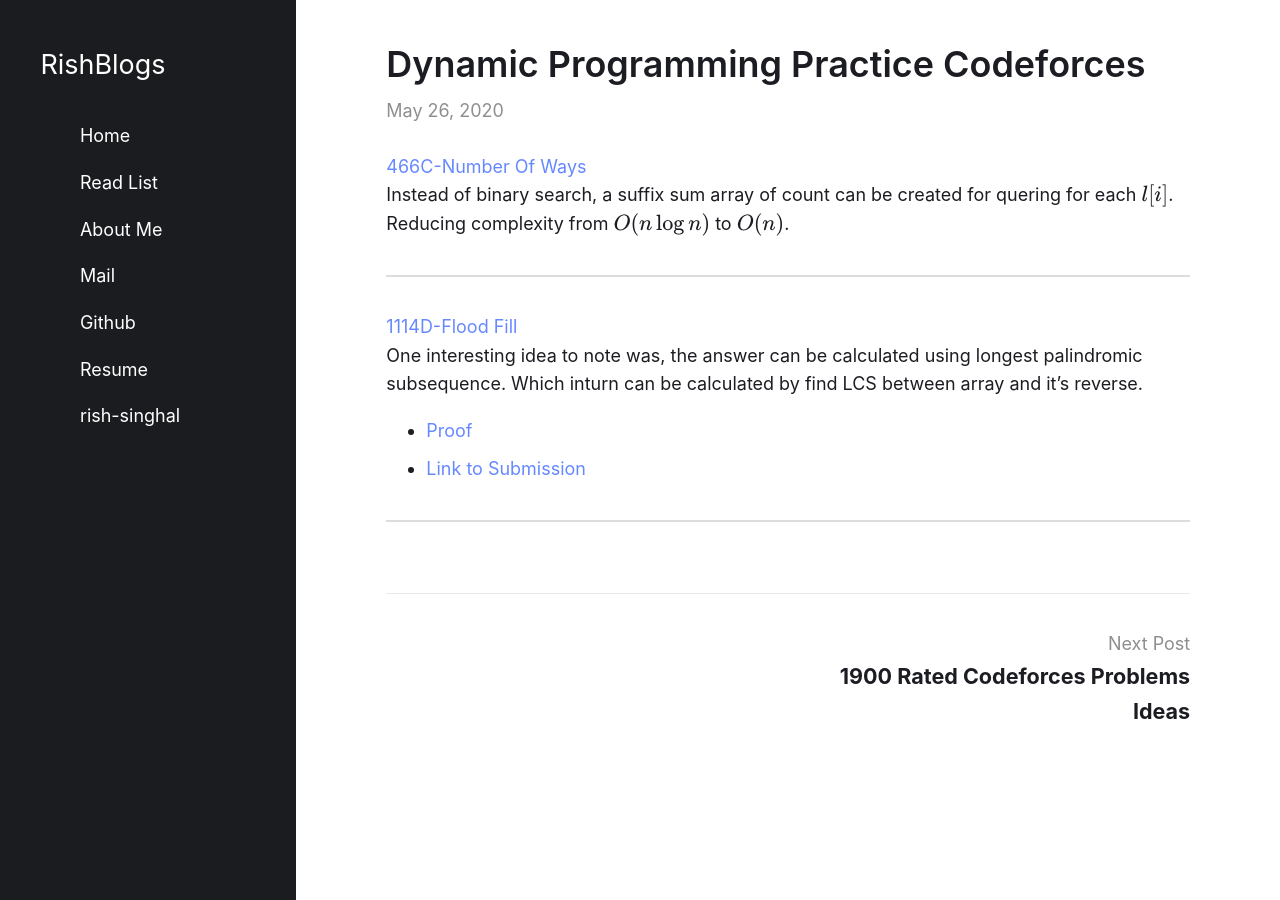
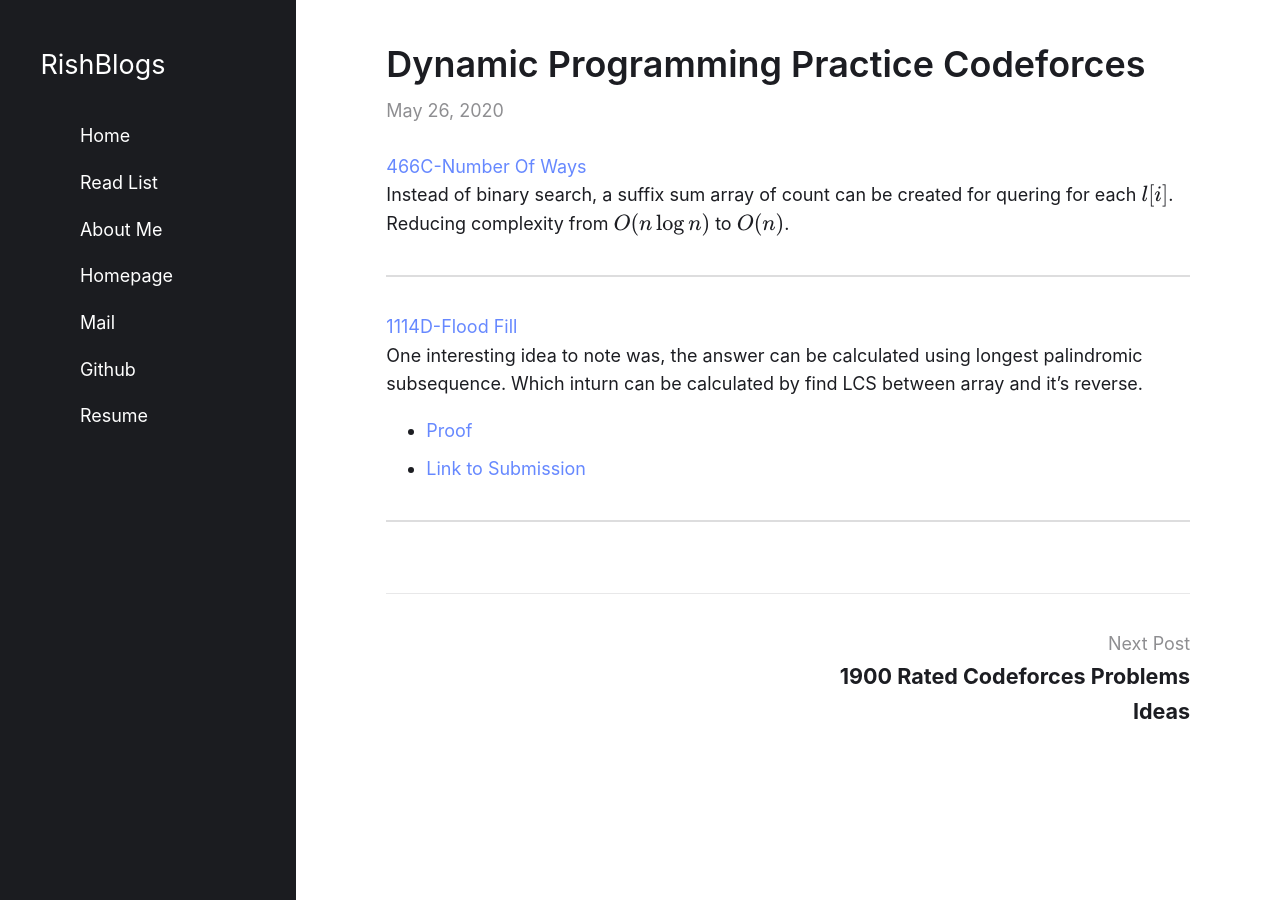
Before and after one commit to rish-singhal/blogs, a Jekyll site: the page built from _posts/2020-05-26-dynamic-programming-codeforces-practice.md, in a window 1280 px wide. Built offline with Jekyll 4.4.1, drawn with Linux system fonts in a browser that asks for light colours; formulas are drawn with MathJax 3; comment, search, counter and statistics services are not loaded.

Commit message:
updated resources

```diff
--- a/_config.yml
+++ b/_config.yml
@@ -30,10 +30,10 @@ navigation:
   - {file: "about_me.md", icon: address-card}
 
 external:                    # see http://fontawesome.com/icons
+ - {title: Homepage, icon: home, url: "https://rish-singhal.github.io"}
  - {title: Mail, icon: envelope, url: "mailto:rishabh.singhal@research.iiit.ac.in"}
  - {title: Github, icon: github, url: "https://github.com/rish-singhal"}
  - {title: Resume, icon: link, url: "https://github.com/rish-singhal/Resume/blob/main/resume_rishabh_singhal.pdf"}
- - {title: rish-singhal, icon: link, url: "https://rish-singhal.github.io"}
 #  - {title: Subscribe, icon: rss, url: "/feed.xml"}
 
 # comments:
```
Also changed, not shown: _posts/2020-05-26-dynamic-programming-codeforces-practice.md (line endings or trailing spaces).
